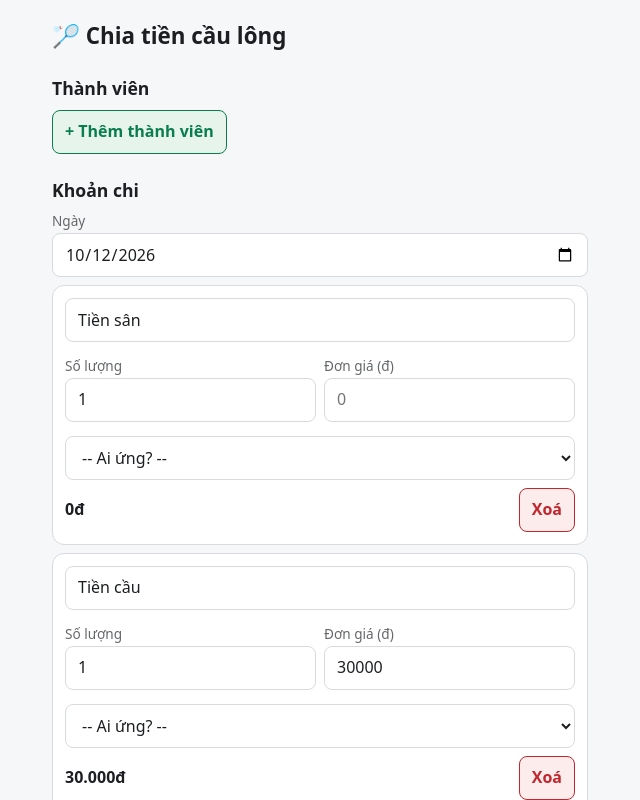
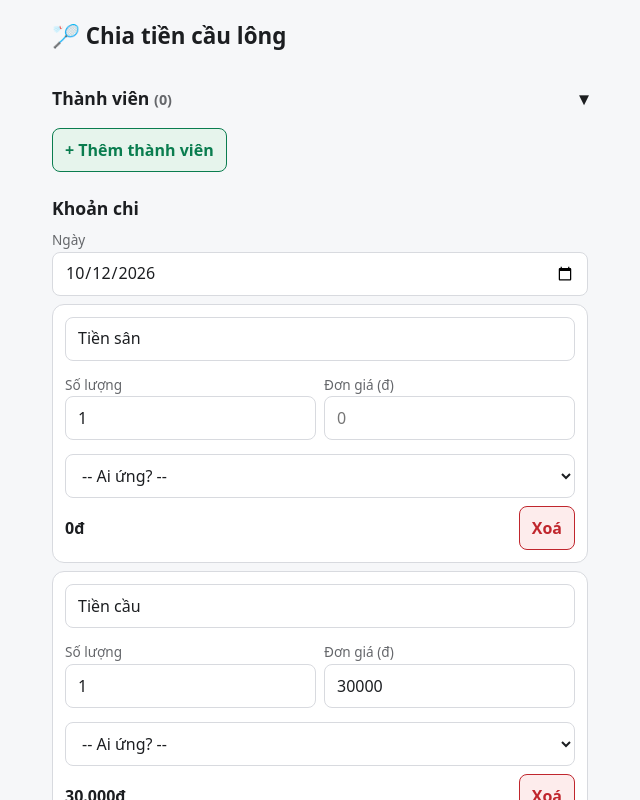
Before and after one commit to Cheeeeez/chia-tien-cau-long, a Preact app: page / in a window 1280 px wide. Shown: the top 800 px of the page, without its empty margins (320-960 px from the left). Built offline with nearby package versions, Linux system fonts and the light colour scheme.

Commit message:
Danh sách thành viên có thể thu gọn

```diff
--- a/src/components/Creator.tsx
+++ b/src/components/Creator.tsx
@@ -53,6 +53,7 @@ function WeightInput({ value, onCommit }: { value: number; onCommit: (w: number)
 
 export function Creator({ baseUrl }: { baseUrl: string }) {
   const [roster, setRoster] = useState<Member[]>(loadRoster);
+  const [rosterOpen, setRosterOpen] = useState(true);
   const [draft, setDraft] = useState<Draft>(() => ({
     date: today(),
     expenses: [newExpense('Tiền sân'), newExpense('Tiền cầu', SHUTTLE_PRICE)],
@@ -120,8 +121,21 @@ export function Creator({ baseUrl }: { baseUrl: string }) {
       <InstallButton />
 
       <section>
-        <h2>Thành viên</h2>
-        <RosterEditor roster={roster} onChange={changeRoster} />
+        <h2>
+          <button
+            type="button"
+            class="collapse-toggle"
+            aria-expanded={rosterOpen}
+            onClick={() => setRosterOpen((v) => !v)}
+          >
+            <span>Thành viên <span class="muted">({roster.length})</span></span>
+            <span aria-hidden="true">{rosterOpen ? '▾' : '▸'}</span>
+          </button>
+        </h2>
+        {/* Ẩn bằng hidden thay vì gỡ khỏi DOM để form đang nhập dở không bị mất. */}
+        <div hidden={!rosterOpen}>
+          <RosterEditor roster={roster} onChange={changeRoster} />
+        </div>
       </section>
 
       <section>
--- a/src/styles.css
+++ b/src/styles.css
@@ -68,3 +68,8 @@ td:nth-child(n + 2), th:nth-child(n + 2) { text-align: right; }
 .open-app > * + * { margin-top: 8px; }
 .open-app .btn { width: 100%; }
 .install > * + * { margin-top: 8px; }
+.collapse-toggle {
+  width: 100%; justify-content: space-between; text-align: left;
+  background: none; border: 0; border-radius: 0; padding: 0; min-height: 44px;
+  color: var(--fg); font-size: inherit;
+}
```
